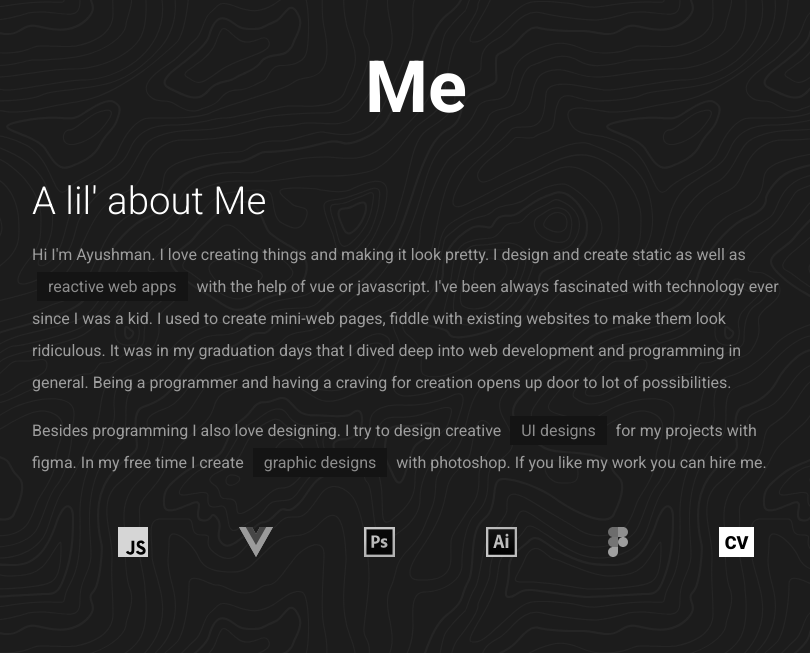
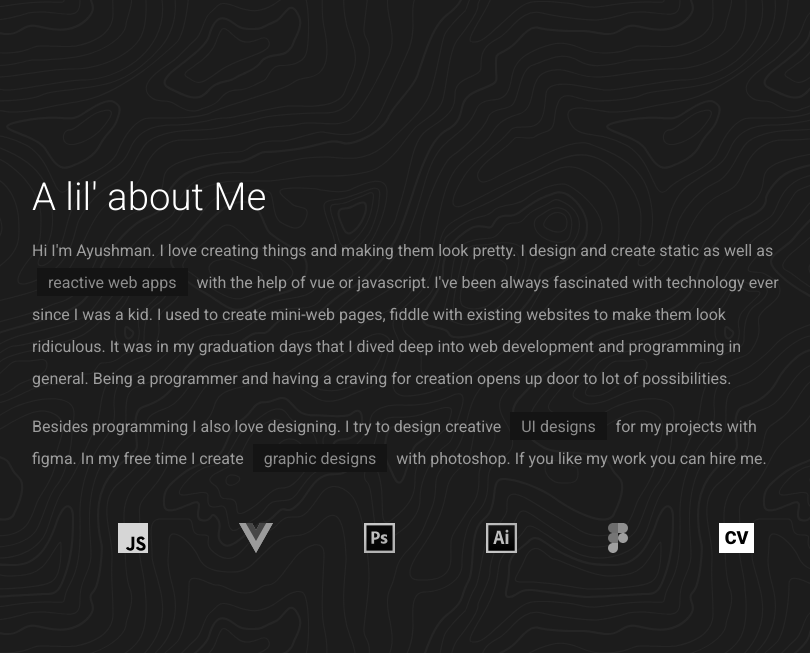
Before and after one commit to ayushman-git/portfolio, a Vue app: page / in a window 1280 px wide. Shown: the part 827-1480 px from the top of the page, without its empty margins (224-1034 px from the left). Built offline with nearby package versions, Linux system fonts and the light colour scheme.

Commit message:
removed max from description

```diff
--- a/src/components/Description.vue
+++ b/src/components/Description.vue
@@ -2,7 +2,7 @@
   <article>
     <h2>A lil' about Me</h2>
     <p>
-      Hi I'm Ayushman. I love creating things and making it look pretty. I
+      Hi I'm Ayushman. I love creating things and making them look pretty. I
       design and create static as well as
       <span
         ref="reactive"
@@ -117,12 +117,13 @@ export default {
 
 <style scoped>
 p {
+  font-size: clamp(16px, 1.04vw, 1.04vw);
   line-height: 2;
   color: #9d9d9d;
 }
 
 h2 {
-  font-size: clamp(24px, 3vw, 42px);
+  font-size: clamp(24px, 3vw, 3vw);
   font-weight: 300;
   margin: 0;
 }
--- a/src/components/Hero.vue
+++ b/src/components/Hero.vue
@@ -4,6 +4,7 @@
       <h1 ref="greeting">Hi I'm</h1>
       <h2 ref="name">Ayushman.</h2>
       <div
+        @click="goToMe"
         ref="profession"
         @mouseenter="professionHover"
         @mouseleave="professionHoverLeave"
@@ -100,6 +101,9 @@ export default {
         duration: 0.5,
         ease: "expo.out"
       });
+    },
+    goToMe() {
+      window.open("/#me", "_self");
     }
   }
 };
@@ -135,6 +139,7 @@ img {
   width: clamp(200px, 20vw, 20vw);
 }
 .title-wrapper {
+  cursor: pointer;
   margin-top: 1em;
   padding: 1em;
   width: 50%;
--- a/src/section/Me.vue
+++ b/src/section/Me.vue
@@ -1,6 +1,5 @@
 <template>
   <div>
-    <h1>Me</h1>
     <Description class="description" />
   </div>
 </template>
@@ -17,6 +16,7 @@ export default {
 div {
   display: flex;
   flex-flow: column;
+  justify-content: center;
   align-items: center;
   background-image: url("../assets/pattern/topography.svg");
 }
```
Lines whose indentation alone changed are shown as unchanged.
